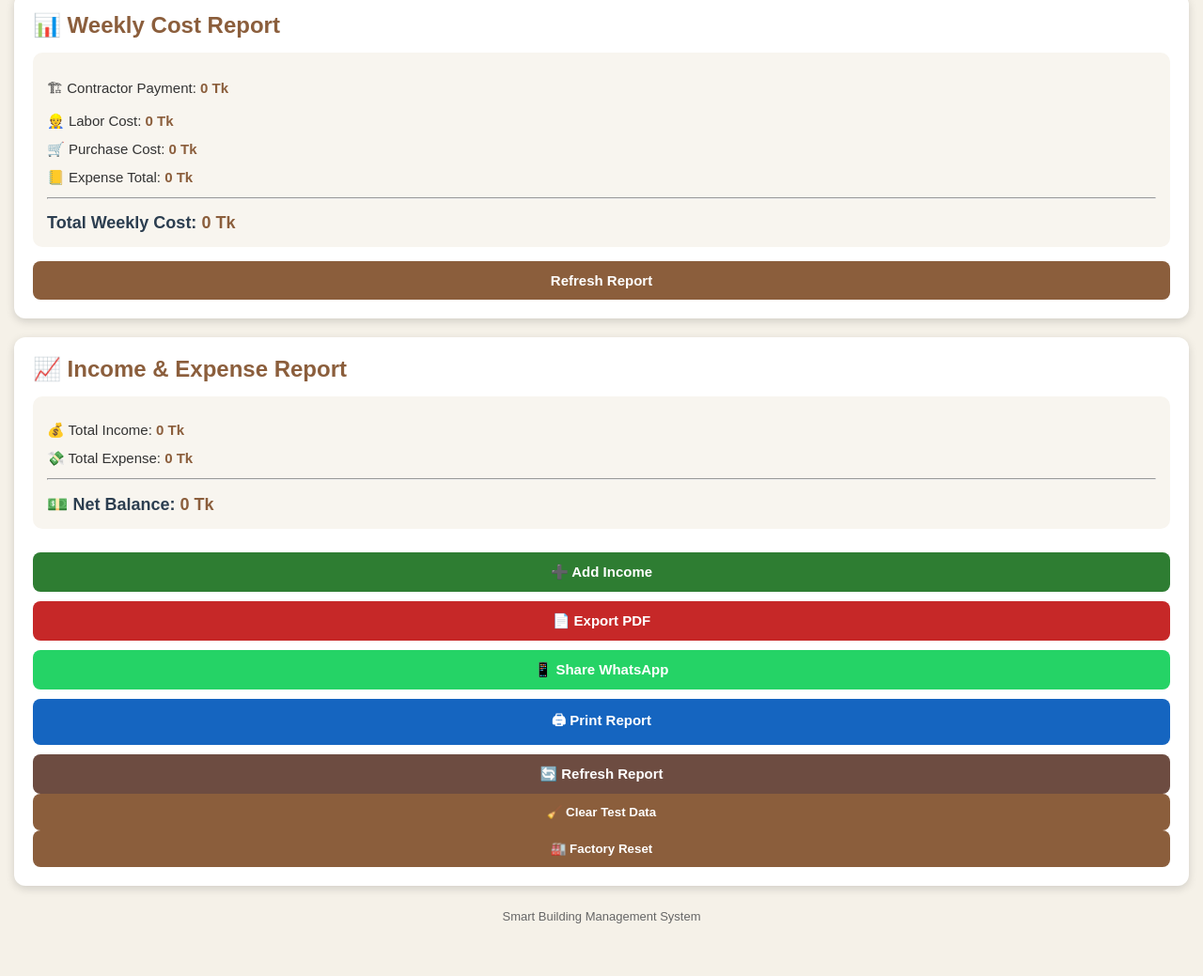
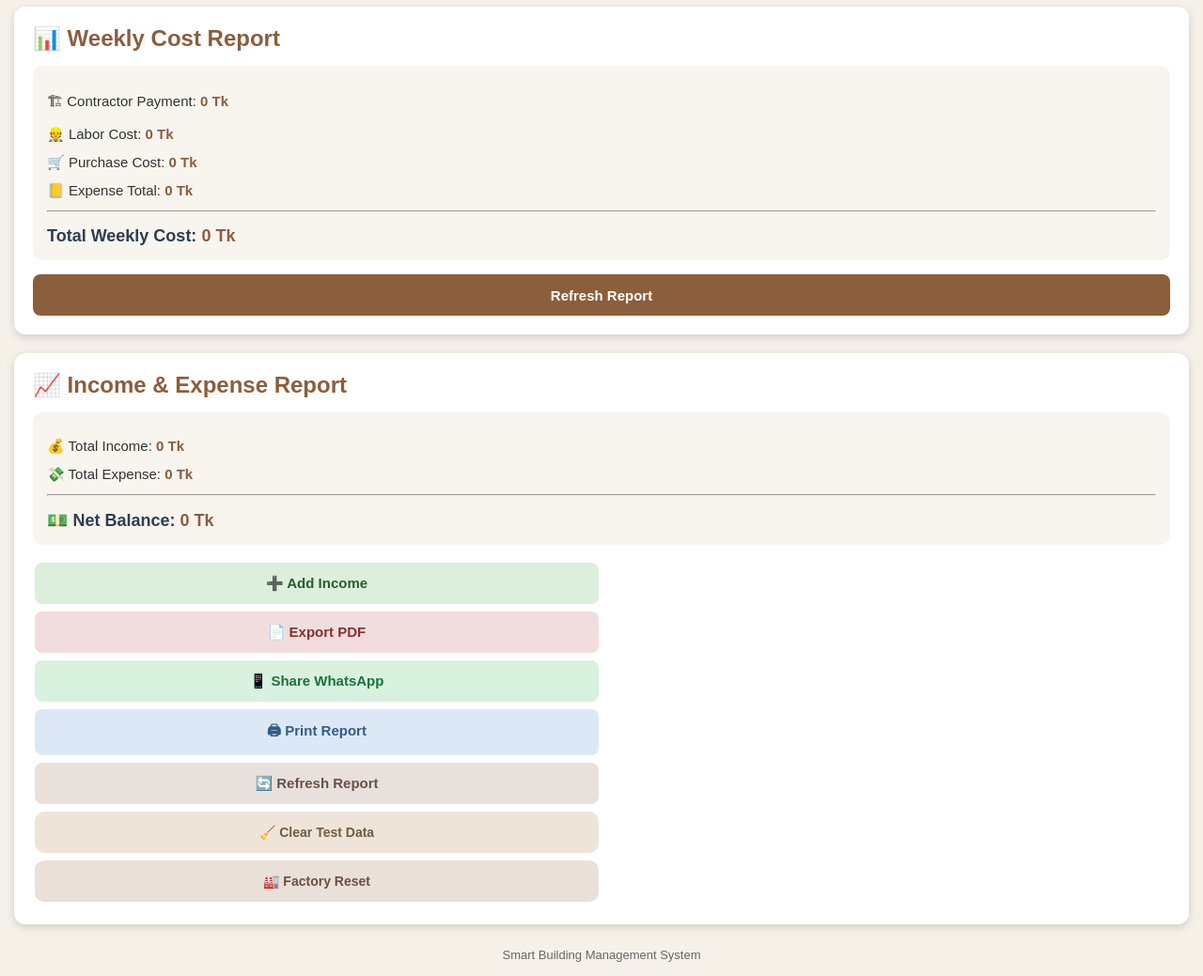
Before and after one commit to MASUDPK/-Smart-Building-Management, a plain HTML site: page index.html in a window 1280 px wide. Shown: the part 2338-3377 px from the top of the page at 94% size. Before the commit the page ends 3336 px from the top, so only its background shows below. Drawn offline with nearby package versions, Linux system fonts and the light colour scheme.

Commit message:
Refactor style.css for improved organization
Refactor and reorganize CSS styles for better structure and readability.

```diff
--- a/style.css
+++ b/style.css
@@ -963,7 +963,102 @@ th, td {
 }
 
 }
+/* ==========================================
+   START: REPORT BUTTON COMPACT STYLE
+   ========================================== */
 
+.module-card button {
+    border: none;
+    border-radius: 10px;
+    padding: 10px 8px;
+    min-height: 44px;
+    font-size: 14px;
+    font-weight: 600;
+}
+
+/* Income & Expense Report buttons */
+#addIncomeBtn,
+#pdfReportBtn,
+#whatsappReportBtn,
+#printReportBtn,
+#refreshIncomeReportBtn,
+#clearTestDataBtn,
+#factoryResetBtn {
+
+    width: calc(50% - 5px);
+    margin: 4px 2px;
+    display: inline-block;
+
+    background: #eeeae3;
+    color: #4f463d;
+}
+
+/* Add Income */
+#addIncomeBtn {
+    background: #dcefdc;
+    color: #285c32;
+}
+
+/* PDF */
+#pdfReportBtn {
+    background: #f1dddd;
+    color: #8a3030;
+}
+
+/* WhatsApp */
+#whatsappReportBtn {
+    background: #d9f1df;
+    color: #18733a;
+}
+
+/* Print */
+#printReportBtn {
+    background: #dce8f5;
+    color: #315d86;
+}
+
+/* Refresh */
+#refreshIncomeReportBtn {
+    background: #e8e1db;
+    color: #665247;
+}
+
+/* Clear Test */
+#clearTestDataBtn {
+    background: #eee5d8;
+    color: #735b43;
+}
+
+/* Factory Reset */
+#factoryResetBtn {
+    background: #e9e0d9;
+    color: #6b4f40;
+}
+
+
+/* Mobile */
+@media (max-width: 600px) {
+
+    #addIncomeBtn,
+    #pdfReportBtn,
+    #whatsappReportBtn,
+    #printReportBtn,
+    #refreshIncomeReportBtn,
+    #clearTestDataBtn,
+    #factoryResetBtn {
+
+        width: calc(50% - 6px);
+        margin: 3px 2px;
+        padding: 9px 5px;
+        min-height: 42px;
+        font-size: 13px;
+    }
+
+}
+
+/* ==========================================
+   END: REPORT BUTTON COMPACT STYLE
+   ========================================== */
 
 
 /* ================= END: INCOME & EXPENSE REPORT STYLE ================= */
```
